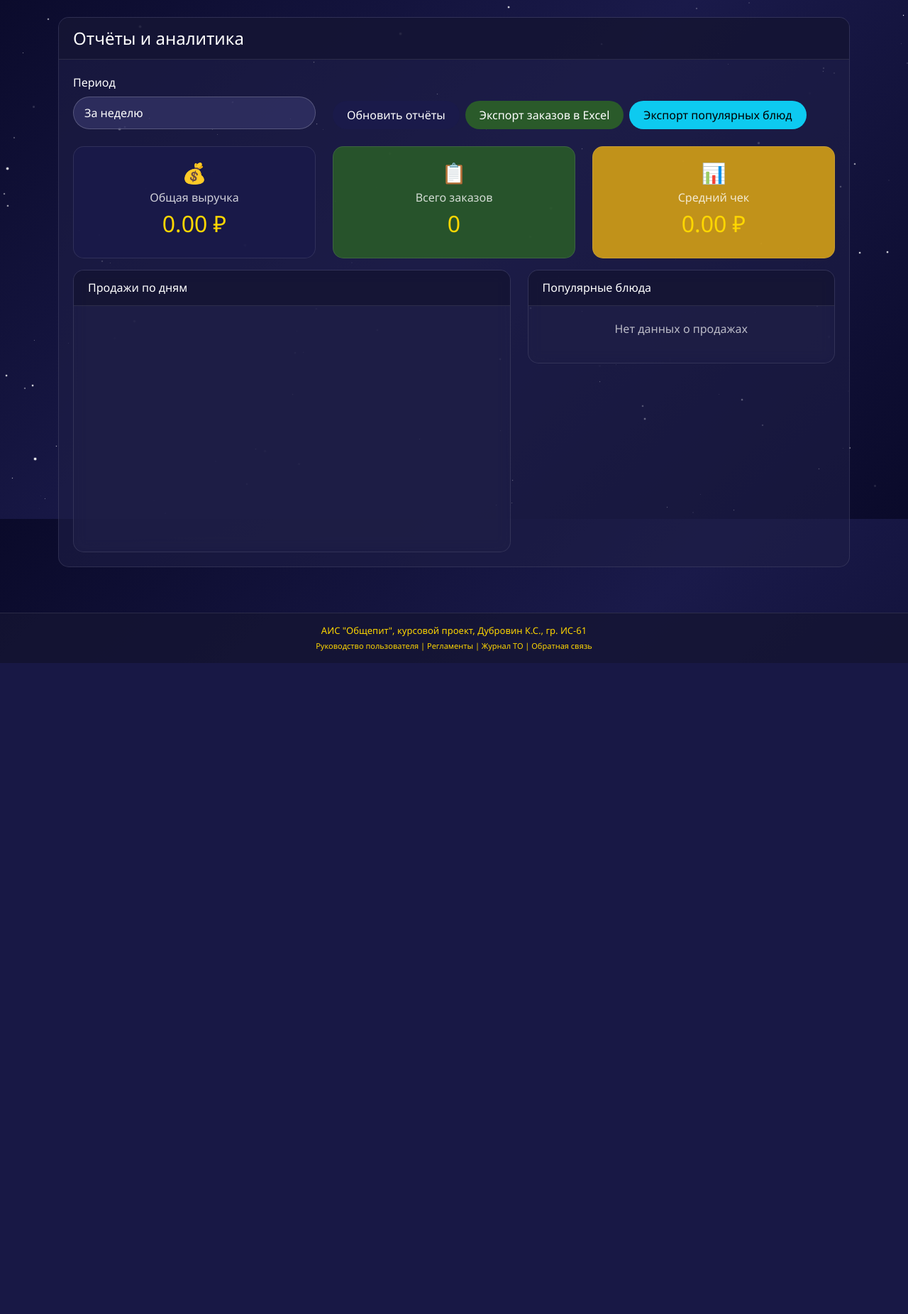
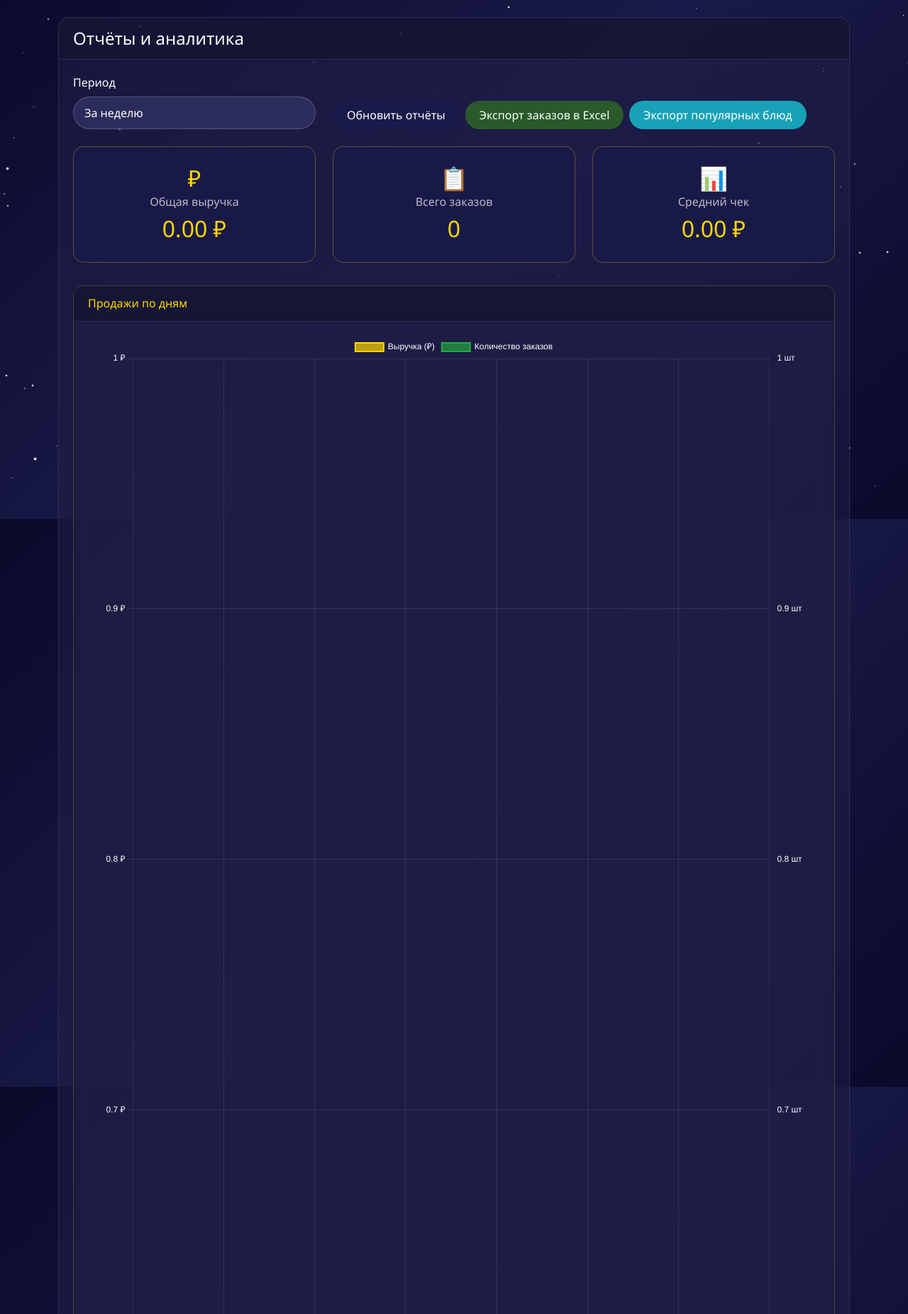
Before and after one commit to kotp2001/obshepit-ais, a Django app: page /reports/ in a window 1280 px wide. Shown: the part 69-1920 px from the top of the page at 71% size. Before the commit the page ends 1003 px from the top, so only its background shows below. Run offline with Django 4.2, Linux system fonts and the light colour scheme; data that the repository does not hold is empty.

Commit message:
Update reports.html

```diff
--- a/templates/reports.html
+++ b/templates/reports.html
@@ -7,6 +7,7 @@
             <h4 class="mb-0">Отчёты и аналитика</h4>
         </div>
         <div class="card-body">
+            <!-- Фильтр периода -->
             <div class="row mb-4">
                 <div class="col-md-4">
                     <label class="form-label">Период</label>
@@ -19,55 +20,61 @@
                 <div class="col-md-8 d-flex align-items-end gap-2">
                     <button class="btn btn-primary" onclick="loadReports()">Обновить отчёты</button>
                     <button class="btn btn-success" onclick="window.location.href='/export/orders/'">Экспорт заказов в Excel</button>
-                    <button class="btn btn-info" onclick="window.location.href='/export/popular/'">Экспорт популярных блюд</button>
+                    <button class="btn btn-info text-white" onclick="window.location.href='/export/popular/'">Экспорт популярных блюд</button>
                 </div>
             </div>
 
+            <!-- Карточки статистики -->
             <div class="row">
                 <div class="col-md-4 mb-3">
-                    <div class="card text-center" style="background: rgba(26,26,74,0.9);">
+                    <div class="card text-center" style="background: rgba(26,26,74,0.9); border: 1px solid rgba(255,215,0,0.3);">
                         <div class="card-body">
-                            <h3 class="mb-2">💰</h3>
-                            <h6 class="mb-2" style="color: rgba(255,255,255,0.8);">Общая выручка</h6>
-                            <h2 id="total-revenue" style="color: #ffd700;">0 ₽</h2>
+                            <div style="font-size: 2rem; color: #ffd700;">₽</div>
+                            <h6 class="mb-2" style="color: rgba(255,255,255,0.7);">Общая выручка</h6>
+                            <h2 id="total-revenue" style="color: #ffd700; font-size: 2rem;">0 ₽</h2>
                         </div>
                     </div>
                 </div>
                 <div class="col-md-4 mb-3">
-                    <div class="card text-center" style="background: rgba(42,90,42,0.9);">
+                    <div class="card text-center" style="background: rgba(26,26,74,0.9); border: 1px solid rgba(255,215,0,0.3);">
                         <div class="card-body">
-                            <h3 class="mb-2">📋</h3>
-                            <h6 class="mb-2" style="color: rgba(255,255,255,0.8);">Всего заказов</h6>
-                            <h2 id="total-orders" style="color: #ffd700;">0</h2>
+                            <div style="font-size: 2rem; color: #ffd700;">📋</div>
+                            <h6 class="mb-2" style="color: rgba(255,255,255,0.7);">Всего заказов</h6>
+                            <h2 id="total-orders" style="color: #ffd700; font-size: 2rem;">0</h2>
                         </div>
                     </div>
                 </div>
                 <div class="col-md-4 mb-3">
-                    <div class="card text-center" style="background: rgba(212,160,23,0.9);">
+                    <div class="card text-center" style="background: rgba(26,26,74,0.9); border: 1px solid rgba(255,215,0,0.3);">
                         <div class="card-body">
-                            <h3 class="mb-2">📊</h3>
-                            <h6 class="mb-2" style="color: rgba(255,255,255,0.8);">Средний чек</h6>
-                            <h2 id="avg-check" style="color: #ffd700;">0 ₽</h2>
+                            <div style="font-size: 2rem; color: #ffd700;">📊</div>
+                            <h6 class="mb-2" style="color: rgba(255,255,255,0.7);">Средний чек</h6>
+                            <h2 id="avg-check" style="color: #ffd700; font-size: 2rem;">0 ₽</h2>
                         </div>
                     </div>
                 </div>
             </div>
 
-            <div class="row">
-                <div class="col-md-7">
-                    <div class="card">
-                        <div class="card-header">
-                            <h6 class="mb-0">Продажи по дням</h6>
+            <!-- График продаж по дням -->
+            <div class="row mt-3">
+                <div class="col-12">
+                    <div class="card" style="background: rgba(30,30,70,0.5); border: 1px solid rgba(255,215,0,0.2);">
+                        <div class="card-header" style="background: rgba(20,20,50,0.8);">
+                            <h6 class="mb-0" style="color: #ffd700;">Продажи по дням</h6>
                         </div>
                         <div class="card-body">
-                            <canvas id="sales-chart" width="100%" height="300"></canvas>
+                            <canvas id="sales-chart" width="100%" height="350"></canvas>
                         </div>
                     </div>
                 </div>
-                <div class="col-md-5">
-                    <div class="card">
-                        <div class="card-header">
-                            <h6 class="mb-0">Популярные блюда</h6>
+            </div>
+
+            <!-- Популярные блюда (в колонку справа, если нужно убрать - закомментируй) -->
+            <div class="row mt-3">
+                <div class="col-12">
+                    <div class="card" style="background: rgba(30,30,70,0.5); border: 1px solid rgba(255,215,0,0.2);">
+                        <div class="card-header" style="background: rgba(20,20,50,0.8);">
+                            <h6 class="mb-0" style="color: #ffd700;">Популярные блюда</h6>
                         </div>
                         <div class="card-body">
                             <div id="popular-dishes">
@@ -83,6 +90,7 @@
     </div>
 </div>
 
+<script src="https://cdn.jsdelivr.net/npm/chart.js"></script>
 <script>
     let chart = null;
 
@@ -93,21 +101,30 @@
             .then(response => response.json())
             .then(data => {
                 if (data.success) {
+                    // Обновляем карточки
                     document.getElementById('total-revenue').innerHTML = data.data.total_revenue.toFixed(2) + ' ₽';
                     document.getElementById('total-orders').innerHTML = data.data.total_orders;
                     document.getElementById('avg-check').innerHTML = data.data.avg_check.toFixed(2) + ' ₽';
 
+                    // Популярные блюда
                     let popularHtml = '';
                     if (data.data.popular_dishes.length > 0) {
-                        popularHtml = '<div class="list-group">';
+                        popularHtml = '<div class="row">';
                         data.data.popular_dishes.forEach((dish, index) => {
+                            const maxCount = data.data.popular_dishes[0]?.count || 1;
+                            const percent = (dish.count / maxCount) * 100;
                             popularHtml += `
-                                <div class="list-group-item d-flex justify-content-between align-items-center" style="background: rgba(50,50,100,0.5); color: white; border-color: rgba(255,255,255,0.1);">
-                                    <div>
-                                        <span class="badge" style="background: #ffd700; color: #1a1a4a;">${index + 1}</span>
-                                        <strong class="ms-2" style="color: white;">${dish.name}</strong>
+                                <div class="col-12 mb-3">
+                                    <div class="d-flex justify-content-between align-items-center mb-1">
+                                        <span style="color: white;">
+                                            <span class="badge" style="background: #ffd700; color: #1a1a4a; margin-right: 10px;">${index + 1}</span>
+                                            ${dish.name}
+                                        </span>
+                                        <span style="color: #ffd700; font-weight: bold;">${dish.count} шт</span>
                                     </div>
-                                    <span class="badge bg-success">${dish.count} шт</span>
+                                    <div class="progress" style="height: 8px; background: rgba(50,50,100,0.5); border-radius: 10px;">
+                                        <div class="progress-bar" role="progressbar" style="width: ${percent}%; background: #ffd700; border-radius: 10px;"></div>
+                                    </div>
                                 </div>
                             `;
                         });
@@ -117,44 +134,101 @@
                     }
                     document.getElementById('popular-dishes').innerHTML = popularHtml;
 
+                    // График продаж
                     if (chart) chart.destroy();
                     let ctx = document.getElementById('sales-chart').getContext('2d');
                     chart = new Chart(ctx, {
-                        type: 'line',
+                        type: 'bar',
                         data: {
                             labels: data.data.daily_data.map(d => d.date),
                             datasets: [{
                                 label: 'Выручка (₽)',
                                 data: data.data.daily_data.map(d => d.revenue),
+                                backgroundColor: 'rgba(255, 215, 0, 0.7)',
                                 borderColor: '#ffd700',
-                                backgroundColor: 'rgba(255,215,0,0.1)',
-                                tension: 0.3,
-                                fill: true,
                                 borderWidth: 2,
-                                pointBackgroundColor: '#ffd700',
-                                pointBorderColor: '#fff',
-                                pointBorderWidth: 2,
-                                pointRadius: 5,
-                                pointHoverRadius: 7
+                                borderRadius: 8,
+                                barPercentage: 0.6,
+                                categoryPercentage: 0.8
+                            }, {
+                                label: 'Количество заказов',
+                                data: data.data.daily_data.map(d => d.orders),
+                                backgroundColor: 'rgba(40, 167, 69, 0.7)',
+                                borderColor: '#28a745',
+                                borderWidth: 2,
+                                borderRadius: 8,
+                                barPercentage: 0.6,
+                                categoryPercentage: 0.8,
+                                yAxisID: 'y1'
                             }]
                         },
                         options: {
                             responsive: true,
                             maintainAspectRatio: true,
                             plugins: {
-                                legend: { position: 'top', labels: { color: 'white' } },
-                                tooltip: { callbacks: { label: (ctx) => `${ctx.raw.toFixed(2)} ₽` } }
+                                legend: {
+                                    position: 'top',
+                                    labels: {
+                                        color: 'white',
+                                        font: { size: 12 }
+                                    }
+                                },
+                                tooltip: {
+                                    callbacks: {
+                                        label: (ctx) => {
+                                            let label = ctx.dataset.label || '';
+                                            let value = ctx.raw;
+                                            if (ctx.dataset.label === 'Выручка (₽)') {
+                                                return label + ': ' + value.toFixed(2) + ' ₽';
+                                            }
+                                            return label + ': ' + value + ' шт';
+                                        }
+                                    }
+                                }
                             },
                             scales: {
-                                x: { ticks: { color: 'white' }, grid: { color: 'rgba(255,255,255,0.1)' } },
-                                y: { beginAtZero: true, ticks: { color: 'white', callback: (v) => v + ' ₽' }, grid: { color: 'rgba(255,255,255,0.1)' } }
+                                x: {
+                                    ticks: { color: 'white', font: { size: 12 } },
+                                    grid: { color: 'rgba(255,255,255,0.1)' },
+                                    title: { display: true, text: 'Дата', color: '#ffd700', font: { size: 12 } }
+                                },
+                                y: {
+                                    beginAtZero: true,
+                                    ticks: { color: 'white', callback: (v) => v + ' ₽', font: { size: 12 } },
+                                    grid: { color: 'rgba(255,255,255,0.1)' },
+                                    title: { display: true, text: 'Выручка (₽)', color: '#ffd700', font: { size: 12 } }
+                                },
+                                y1: {
+                                    position: 'right',
+                                    beginAtZero: true,
+                                    ticks: { color: 'white', callback: (v) => v + ' шт', font: { size: 12 } },
+                                    grid: { drawOnChartArea: false },
+                                    title: { display: true, text: 'Количество заказов', color: '#ffd700', font: { size: 12 } }
+                                }
                             }
                         }
                     });
                 }
+            })
+            .catch(error => {
+                console.error('Error loading reports:', error);
+                document.getElementById('popular-dishes').innerHTML = '<p class="text-center text-danger">Ошибка загрузки данных</p>';
             });
     }
 
     loadReports();
 </script>
+
+<style>
+    .progress-bar {
+        transition: width 0.3s ease;
+    }
+    .btn-info {
+        background: #17a2b8;
+        color: white;
+    }
+    .btn-info:hover {
+        background: #138496;
+    }
+</style>
 {% endblock %}
```
